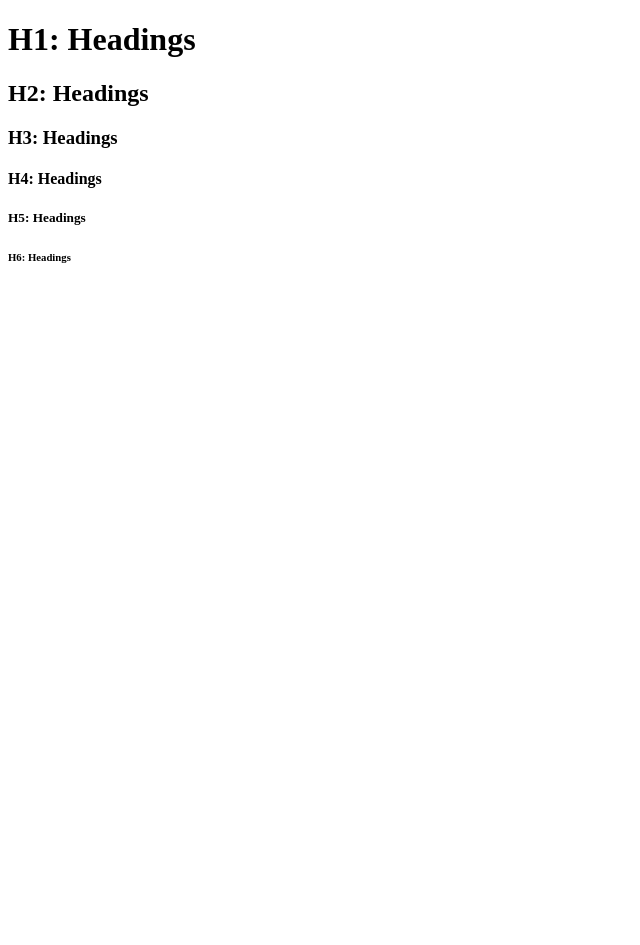
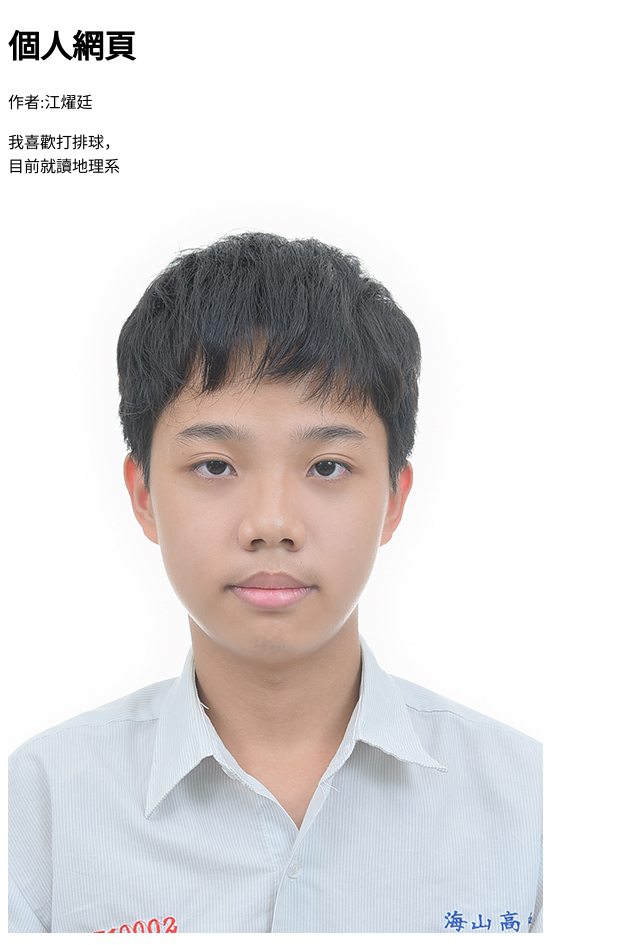
Before and after one commit to terry20023/terry20023.github.io, a plain HTML site: page index.html in a window 1280 px wide. Shown: the whole page, without its empty margins (0-640 px from the left). Before the commit the page ends 800 px from the top, so only its background shows below. Drawn offline with Linux system fonts and the light colour scheme.

Commit message:
Add files via upload

```diff
--- a/index.html
+++ b/index.html
@@ -7,11 +7,11 @@
 </head>
 
 <body>
-<h1>H1: Headings</h1>
-        <h2>H2: Headings</h2>
-        <h3>H3: Headings</h3>
-        <h4>H4: Headings</h4>
-        <h5>H5: Headings</h5>
-        <h6>H6: Headings</h6>
+<h1>個人網頁</h1>
+        <p>作者:江燿廷</p>
+        <p>我喜歡打排球，<br>目前就讀地理系
+        	<div>
+     <img src="25330301.jpg" alt= "大頭照">
+
 </body>
 </html>
```
Also changed, not shown: 25330301.jpg (added).
